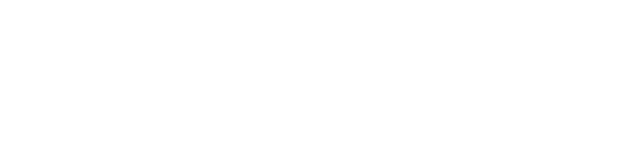
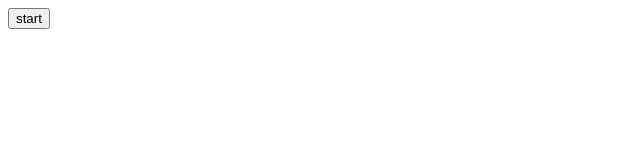
Before and after one commit to Mikalai0308/it-academy-home-work, a plain HTML site: page index.html in a window 1280 px wide. Shown: the whole page, without its empty margins (0-640 px from the left). Drawn offline with Linux system fonts and the light colour scheme.

Commit message:
добавил

```diff
--- a/index.html
+++ b/index.html
@@ -9,7 +9,9 @@
 <body>
     <header>
         <div class="post">
-
+            <button class="btn">
+                start
+            </button>
         </div>
     </header>
 </body>
```
